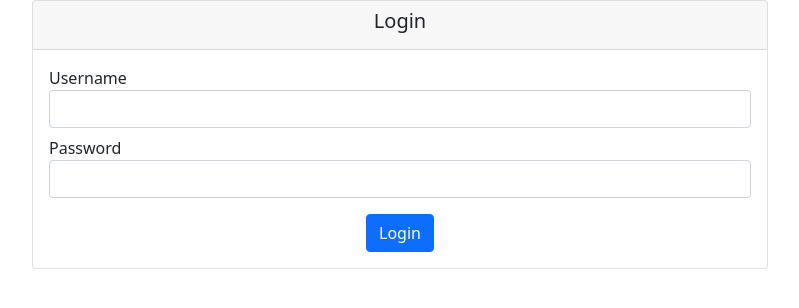
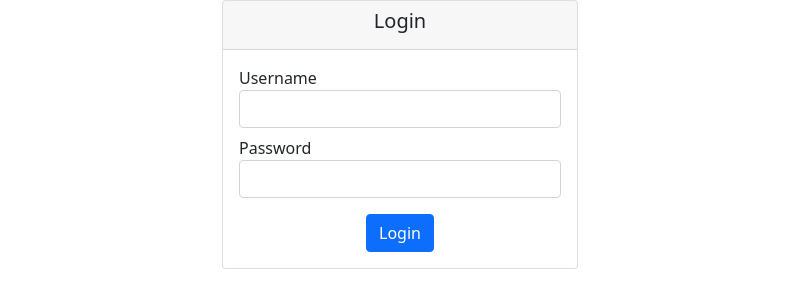
Before and after one commit to atacai/crypcentra, a Django app: page /accounts/login/ in a window 1280 px wide. Shown: the part 48-356 px from the top of the page, without its empty margins (240-1039 px from the left). Run offline with Django 3.2, Linux system fonts and the light colour scheme; some libraries are stand-ins or nearby versions.

Commit message:
templates: login to change card size

```diff
--- a/ico/templates/registration/login.html
+++ b/ico/templates/registration/login.html
@@ -9,7 +9,7 @@
     <form method="post">
         {% csrf_token %}
         <div class="row mt-5">
-            <div class="col-8 mx-auto">
+            <div class="col-4 mx-auto">
                 <div class="card">
                     <div class="card-header text-center">
                         <h5>Login</h5>
```
